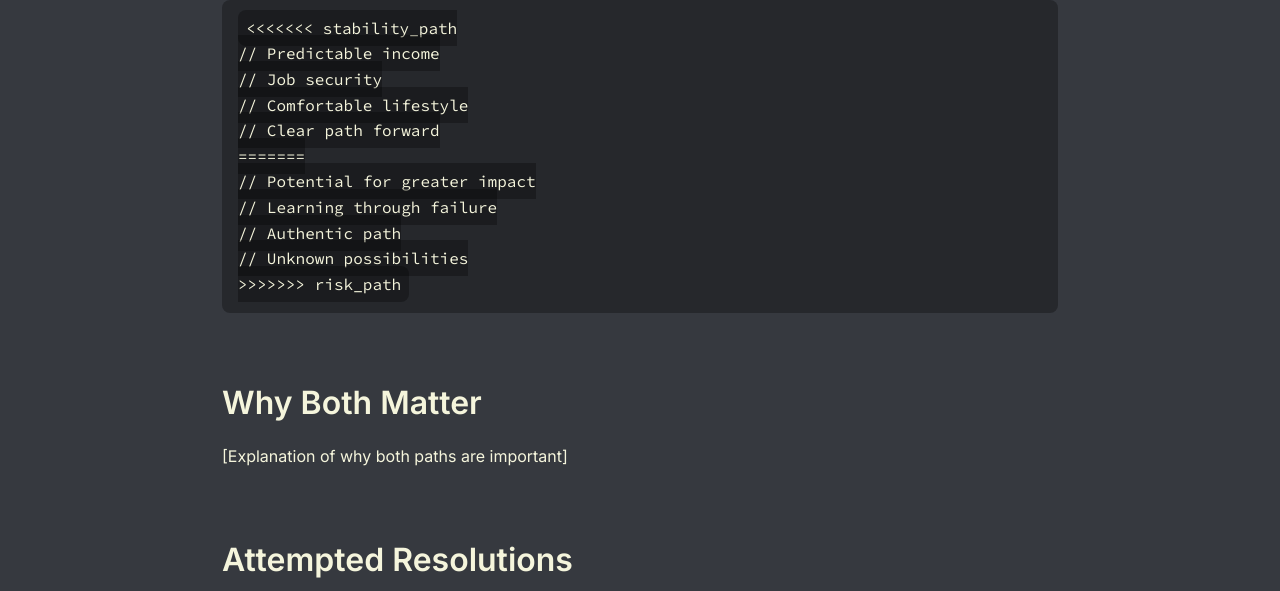
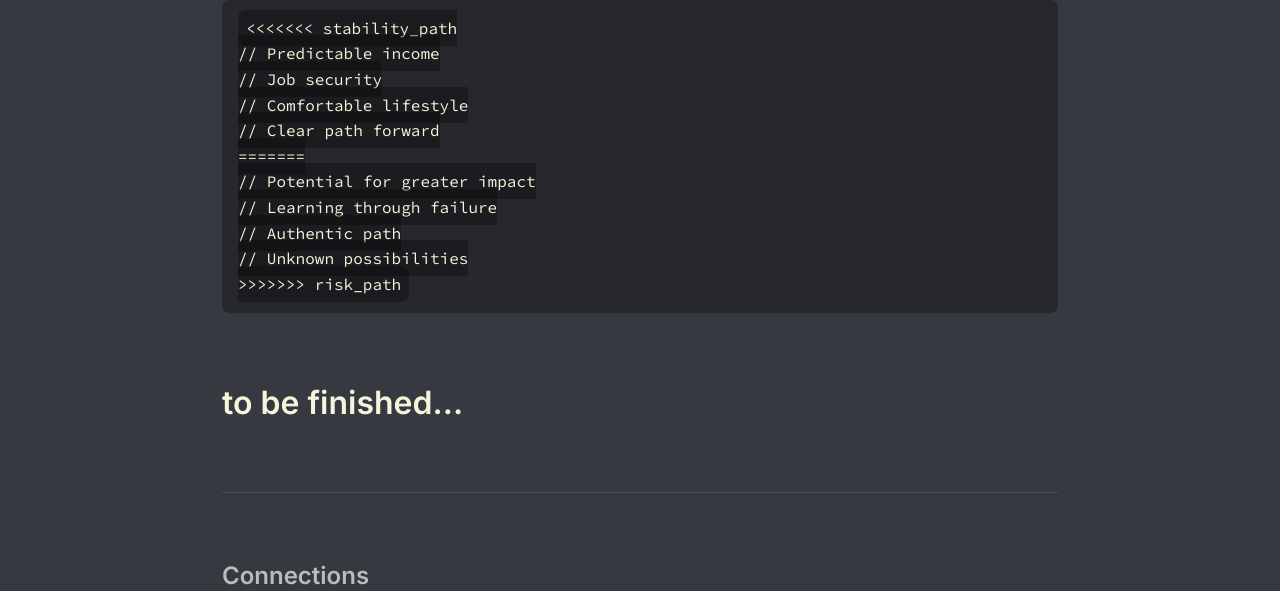
Before and after one commit to vickycye/hypertext-project, a plain HTML site: page merge-conflicts/stability-vs-risk.html in a window 1280 px wide. Shown: the part 361-952 px from the top of the page. Drawn offline with Linux system fonts and the light colour scheme.

Commit message:
work in progress for stability-vs-risk

```diff
--- a/merge-conflicts/stability-vs-risk.html
+++ b/merge-conflicts/stability-vs-risk.html
@@ -40,14 +40,14 @@
             </section>
 
             <section>
-                <h2>Why Both Matter</h2>
-                <p>[Explanation of why both paths are important]</p>
+                <h2>to be finished...</h2>
+
             </section>
 
-            <section>
+            <!-- <section>
                 <h2>Attempted Resolutions</h2>
                 <p>[Various strategies to resolve the conflict]</p>
-            </section>
+            </section> -->
 
             <footer class="page-footer">
                 <h3>Connections</h3>
```
